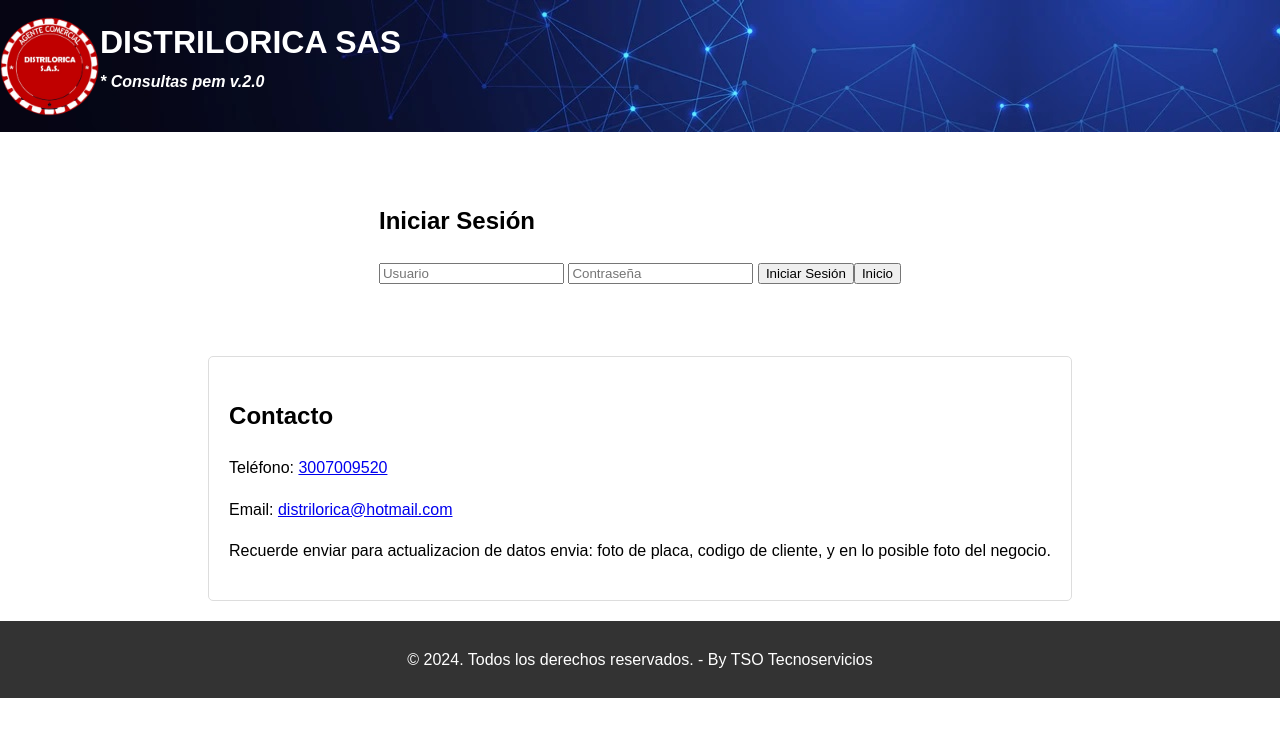
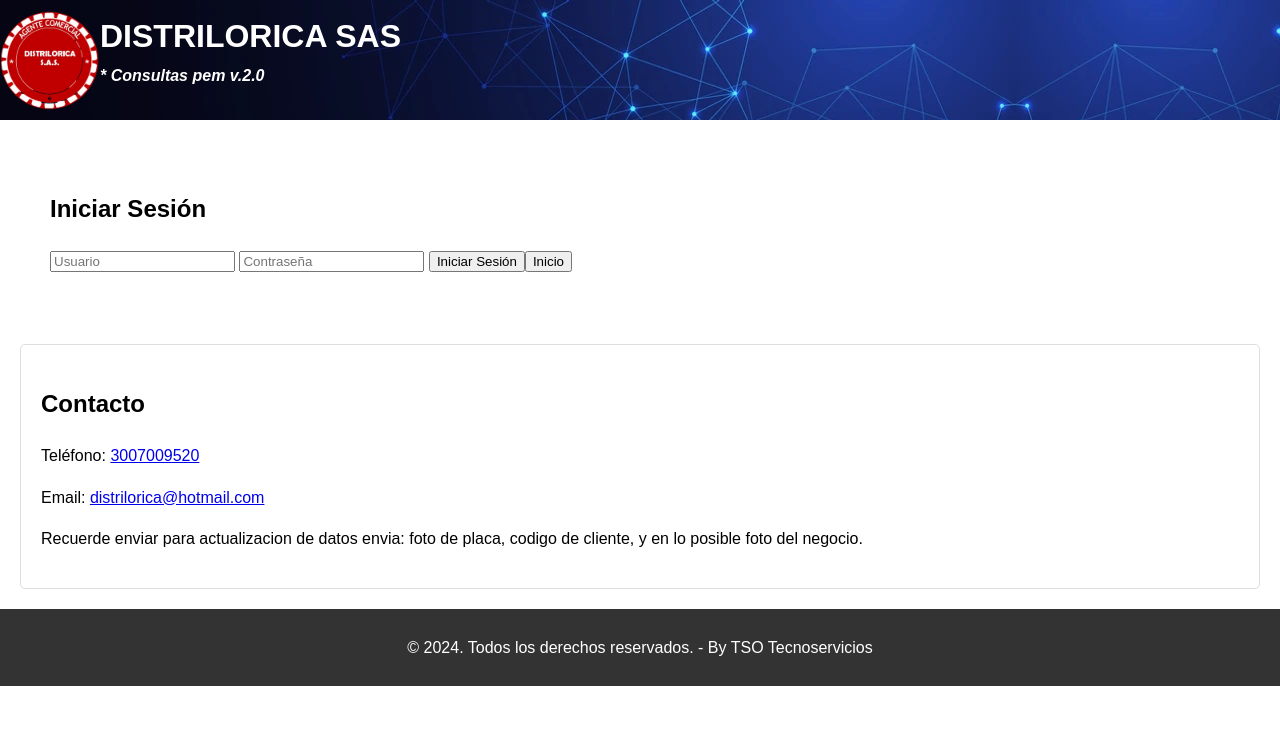
Before and after one commit to peinlive/distrilorica, a plain HTML site: page index.html in a window 1280 px wide. Drawn offline with Linux system fonts and the light colour scheme.

Commit message:
Update styles.css

```diff
--- a/styles.css
+++ b/styles.css
@@ -4,7 +4,7 @@ body {
     padding: 0;
     display: flex;
     flex-direction: column;
-    align-items: center;
+    align-items: left;
 }
 
 #login-container {
@@ -54,17 +54,21 @@ body {
 }
 
 header {
+    position: fixed;
+    top: 0;
+    text-align:left;
+    padding: 10px 0;
+    background: #333;
+    color: white;
+    position: relative;
+    bottom: 0;
     width: 100%;
-    background-image: url('header5.jpg');
-    background-size: cover; /* Ajusta la imagen para cubrir todo el header */
-    background-position: left; /* Centra la imagen */
-    background: #42464e;
-    color: white;
-    padding: 1rem 0;
-    text-align: center;
+    box-sizing: border-box;
+    z-index: 1000;
 }
 
 height: 50px; /* Altura del header */
+width: 100%; /* Ancho del header */
 color: white; /* Color del texto */
 display: flex; /* Utiliza flexbox para alinear el contenido */
 align-items: :left; /* Centra verticalmente el contenido */
```
